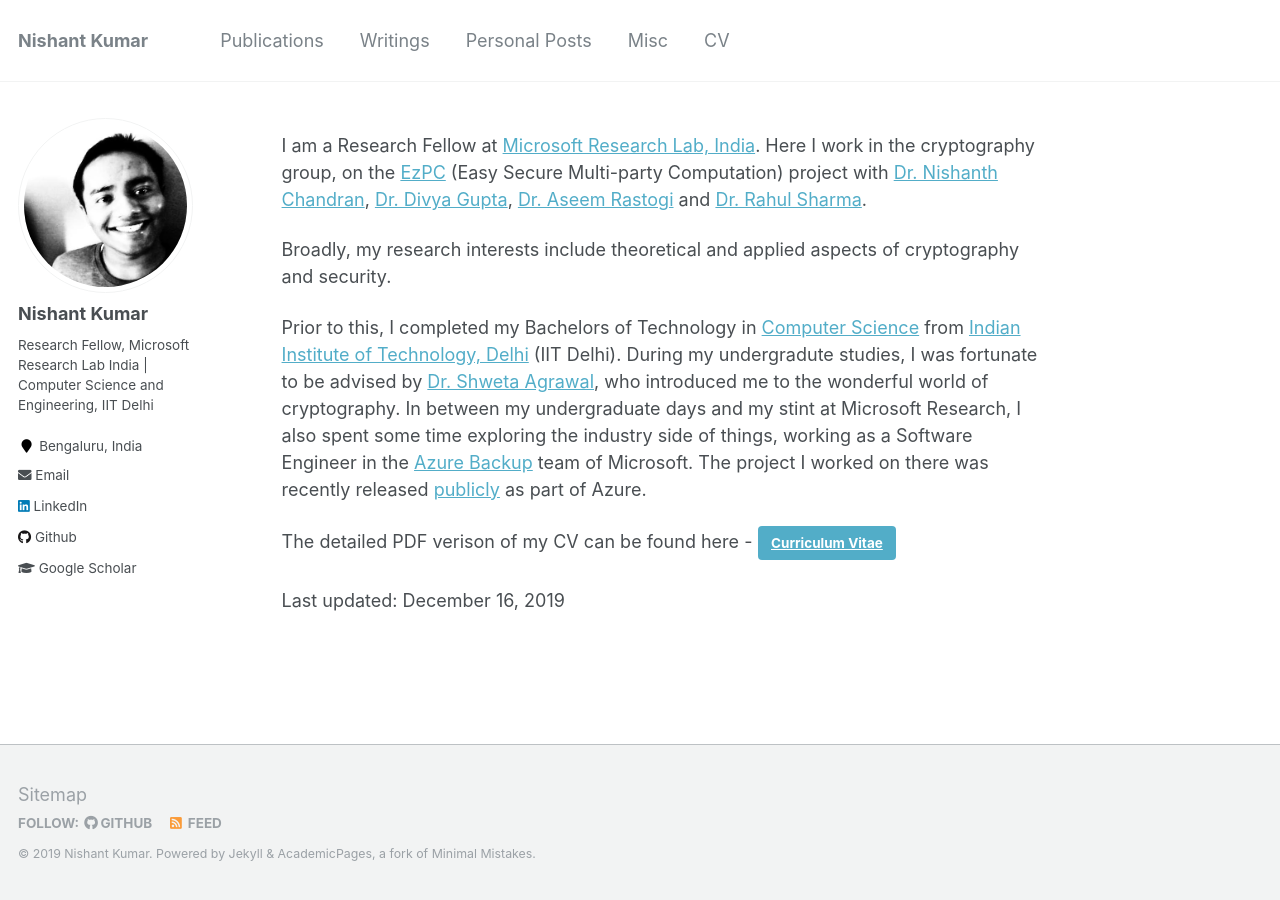
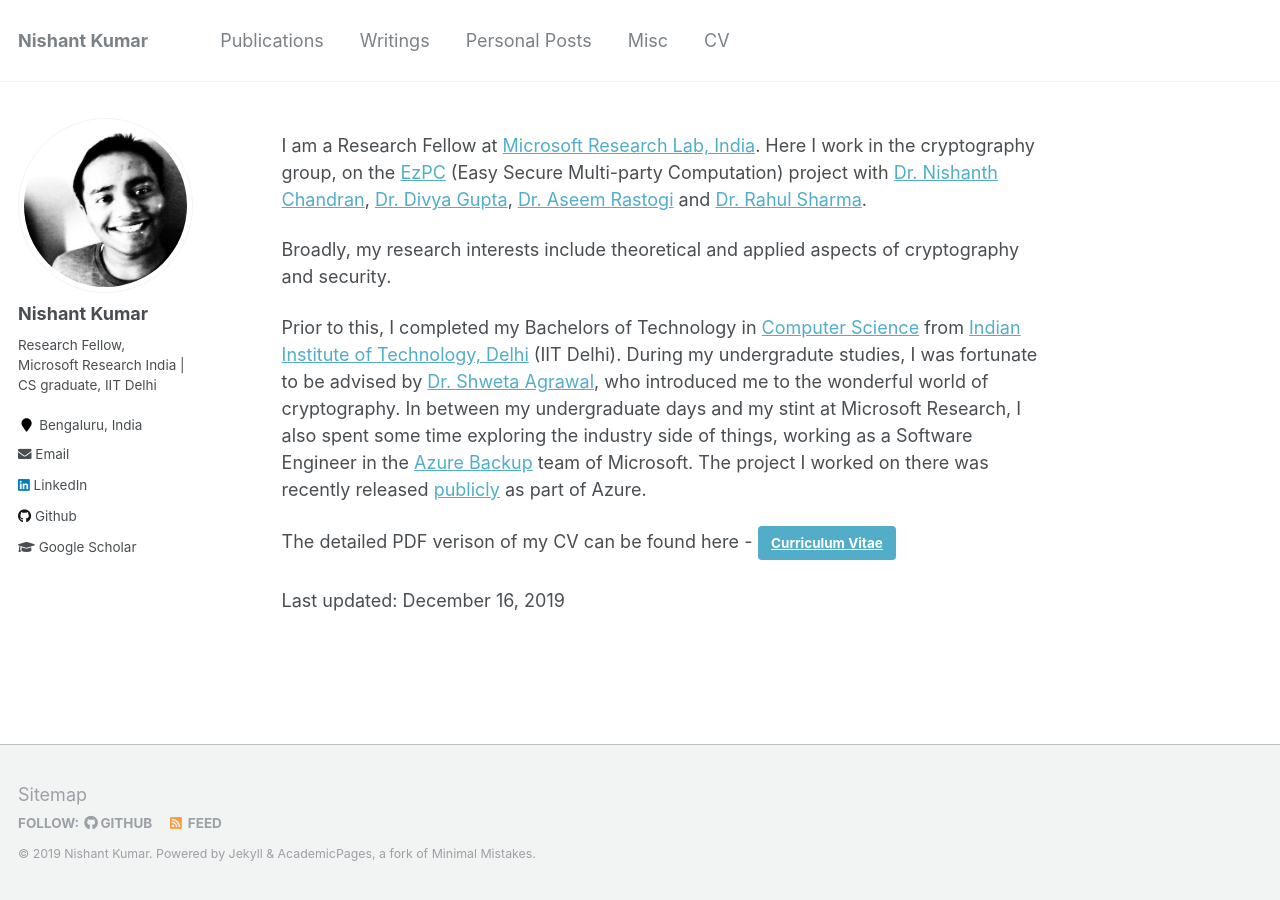
Before and after one commit to nishkum/nishkum.github.io, a Jekyll site: the page built from _pages/about.md, in a window 1280 px wide. Built offline with Jekyll 4.4.1, drawn with Linux system fonts in a browser that asks for light colours.

Commit message:
Updated bio.

```diff
--- a/_config.yml
+++ b/_config.yml
@@ -10,7 +10,7 @@ locale                   : "en-US"
 title                    : "Nishant Kumar"
 title_separator          : "-"
 name                     : &name "Nishant Kumar"
-description              : &description "Research Fellow, Microsoft Research Lab India"
+description              : &description "Research Fellow, Microsoft Research India"
 url                      : https://nishkum.github.io # the base hostname & protocol for your site e.g. "https://mmistakes.github.io"
 baseurl                  : "" # the subpath of your site, e.g. "/blog"
 repository               : "nishkum/nishkum.github.io"
@@ -82,7 +82,7 @@ analytics:
 author:
   name             : "Nishant Kumar"
   avatar           : "me.jpg"
-  bio              : "Research Fellow, Microsoft Research Lab India | Computer Science and Engineering, IIT Delhi"
+  bio              : "Research Fellow,<br>Microsoft Research India |<br>CS graduate, IIT Delhi"
   location         : "Bengaluru, India"
   employer         : #"Microsoft Research Lab, India"
   googlescholar    : "https://scholar.google.com/citations?user=GqU6NCMAAAAJ&hl=en"
```
